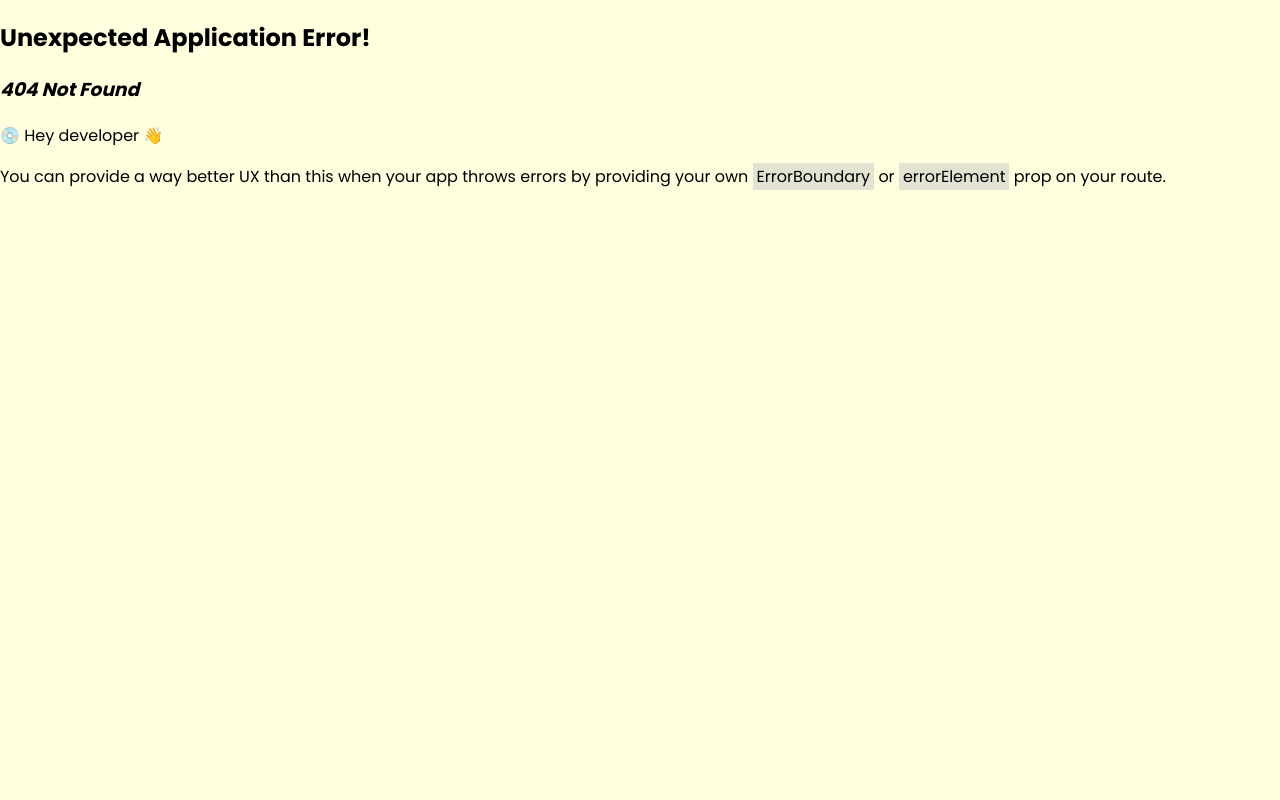
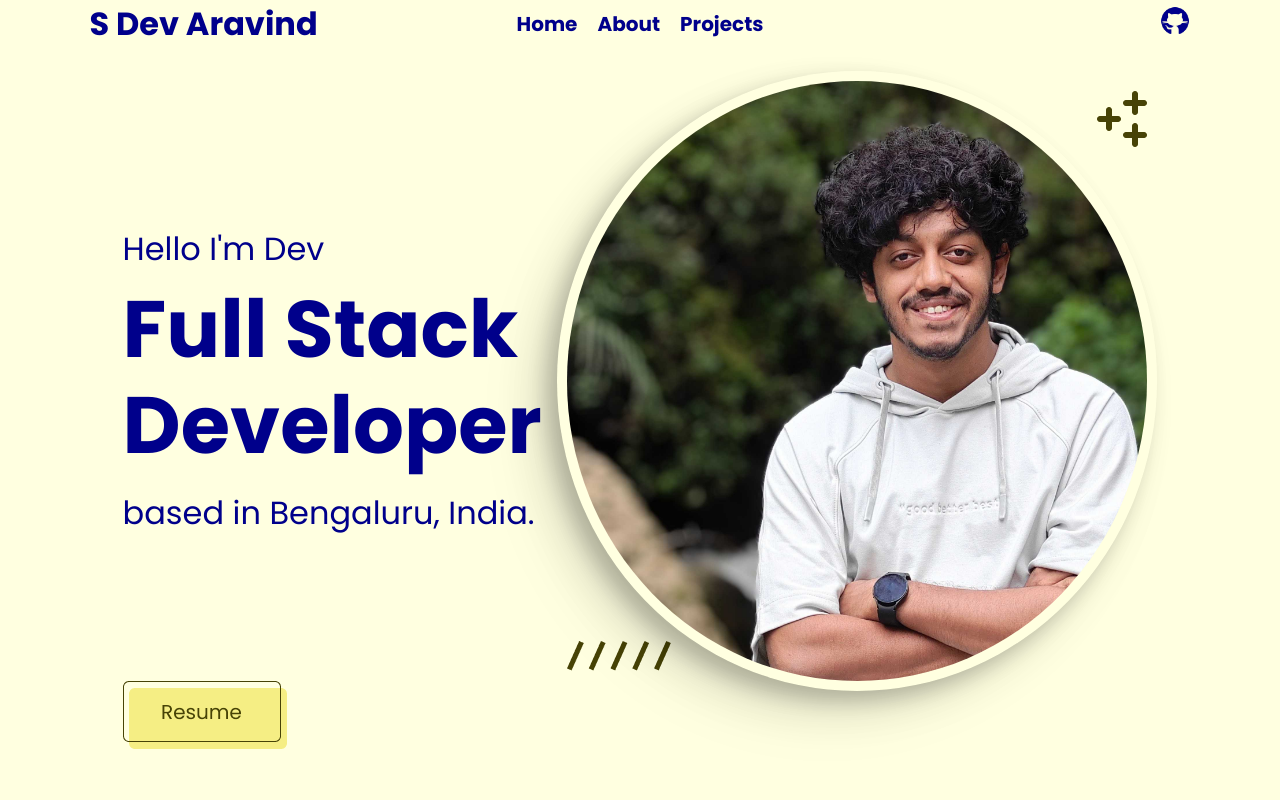
Before and after one commit to devaravinds/portfolio, a React (Create React App) app: page /home in a window 1280 px wide. Before the commit this address had no page. Shown: the top 800 px of the page. Built offline with nearby package versions, Linux system fonts and the light colour scheme.

Commit message:
Updated routing

```diff
--- a/src/App.js
+++ b/src/App.js
@@ -2,12 +2,11 @@ import React from 'react';
 import './styles/App.css';
 import { RouterProvider } from 'react-router-dom';
 import { router } from './routes';
+import Home from './components/Home';
 
 
 const App = () => {
-    return (
-        <RouterProvider router={router} />
-    );
+    return <Home />;
 };
 
 export default App;
--- a/src/routes/index.js
+++ b/src/routes/index.js
@@ -1,8 +1,8 @@
 import Home from "../components/Home";
 import { PathName } from "../constants/pathname";
-import { createBrowserRouter } from 'react-router-dom';
+import { createHashRouter } from 'react-router-dom';
 
-export const router = createBrowserRouter([
+export const router = createHashRouter([
   {
     path: PathName.Home,
     element: <Home />,
```
